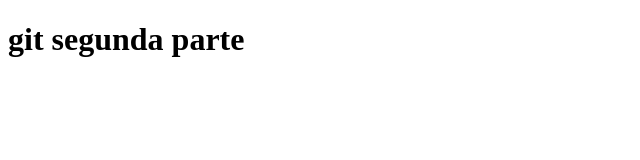
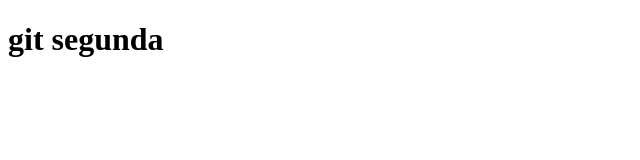
Before and after one commit to Valentinluduena/Proyecto-Final, a plain HTML site: page index.html in a window 1280 px wide. Shown: the whole page, without its empty margins (0-640 px from the left). Drawn offline with Linux system fonts and the light colour scheme.

Commit message:
Cambie h1

```diff
--- a/index.html
+++ b/index.html
@@ -6,6 +6,6 @@
     <title>Document</title>
 </head>
 <body>
-    <h1>git segunda parte</h1>
+    <h1>git segunda</h1>
 </body>
 </html>
```
